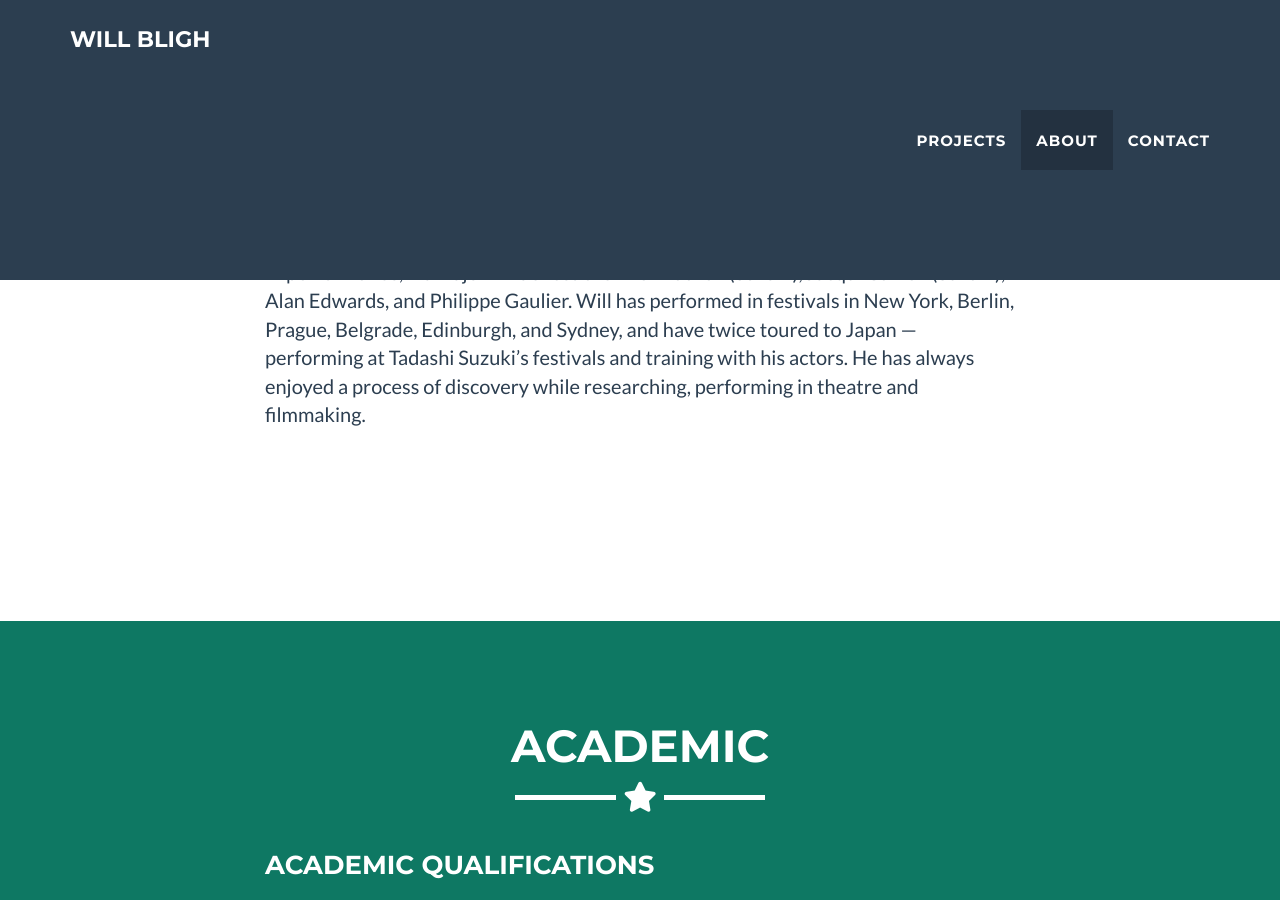
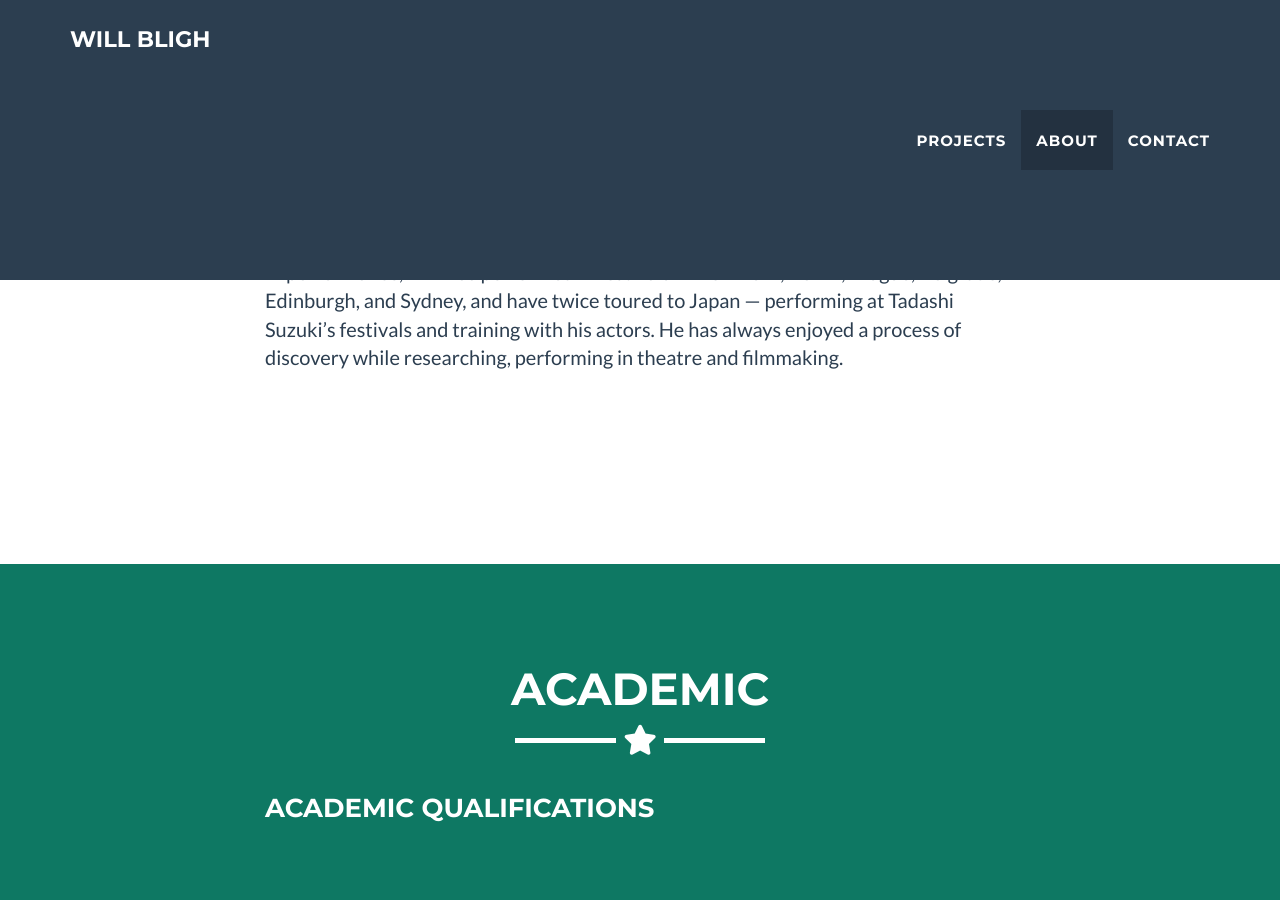
Before and after one commit to willbligh/willbligh.github.io, a Jekyll site: the page built from _posts/2014-07-18-project-1.markdown, in a window 1280 px wide and 900 px high, scrolled down 1777 px. Built offline with Jekyll 4.4.1, drawn with Linux system fonts in a browser that asks for light colours.

Commit message:
Update about.html

```diff
--- a/_includes/about.html
+++ b/_includes/about.html
@@ -15,8 +15,7 @@
           of theatrical experiences including dramas, comedy, musical theatre, and physical theatre.</p>
       </div>
       <div class="col-lg-8 col-lg-offset-2">
-        <p>In performance, his major influences are Ellen Lauren (Suzuki), Jacqui Carroll (Suzuki), Alan Edwards,
-          and Philippe Gaulier. Will has performed in festivals in New York, Berlin, Prague, Belgrade, Edinburgh,
+        <p>In performance, Will has performed in festivals in New York, Berlin, Prague, Belgrade, Edinburgh,
           and Sydney, and have twice toured to Japan — performing at Tadashi Suzuki’s festivals and training with
           his actors. He has always enjoyed a process of discovery while researching, performing in theatre and filmmaking.</p>
       </div>
```
